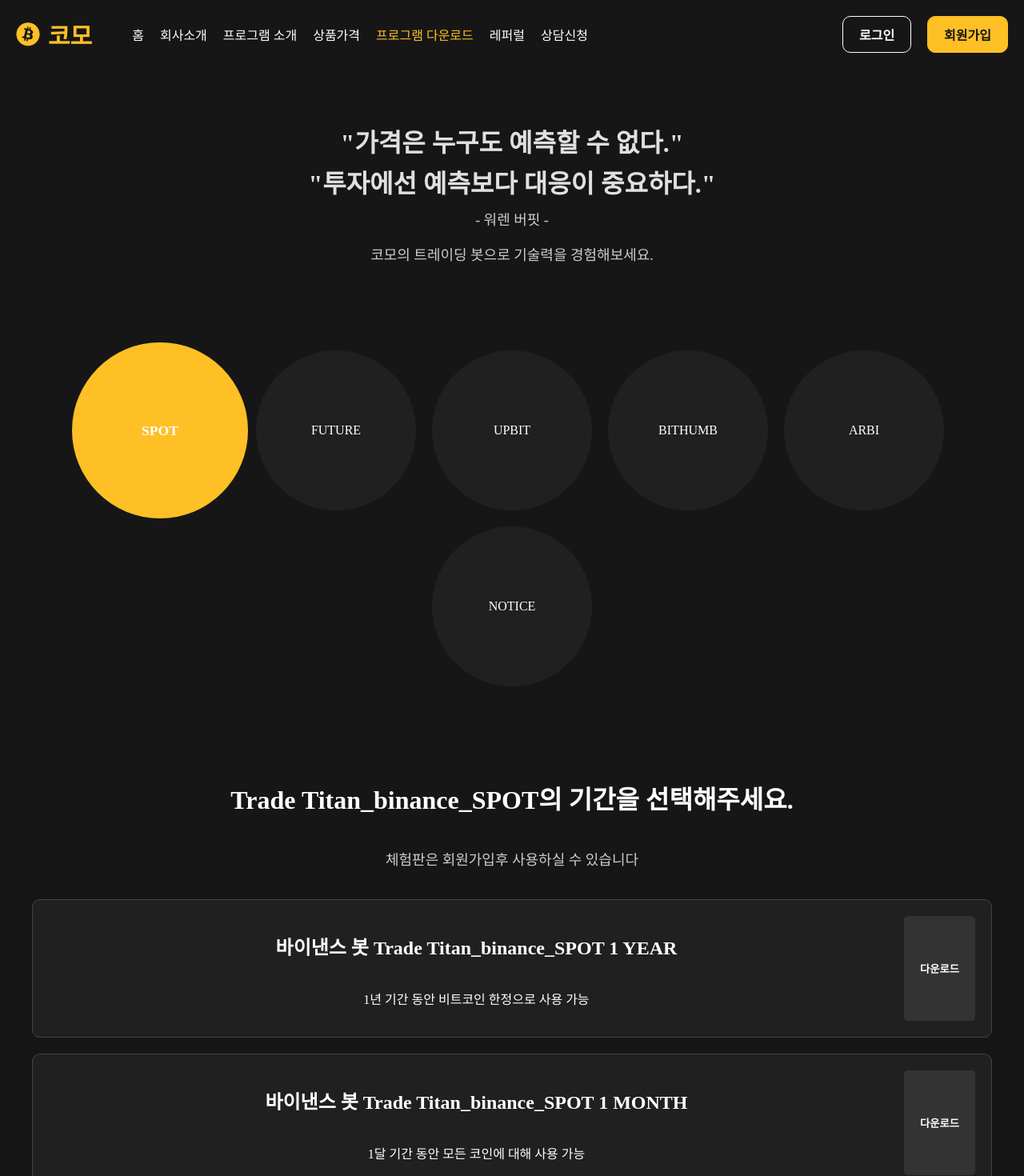
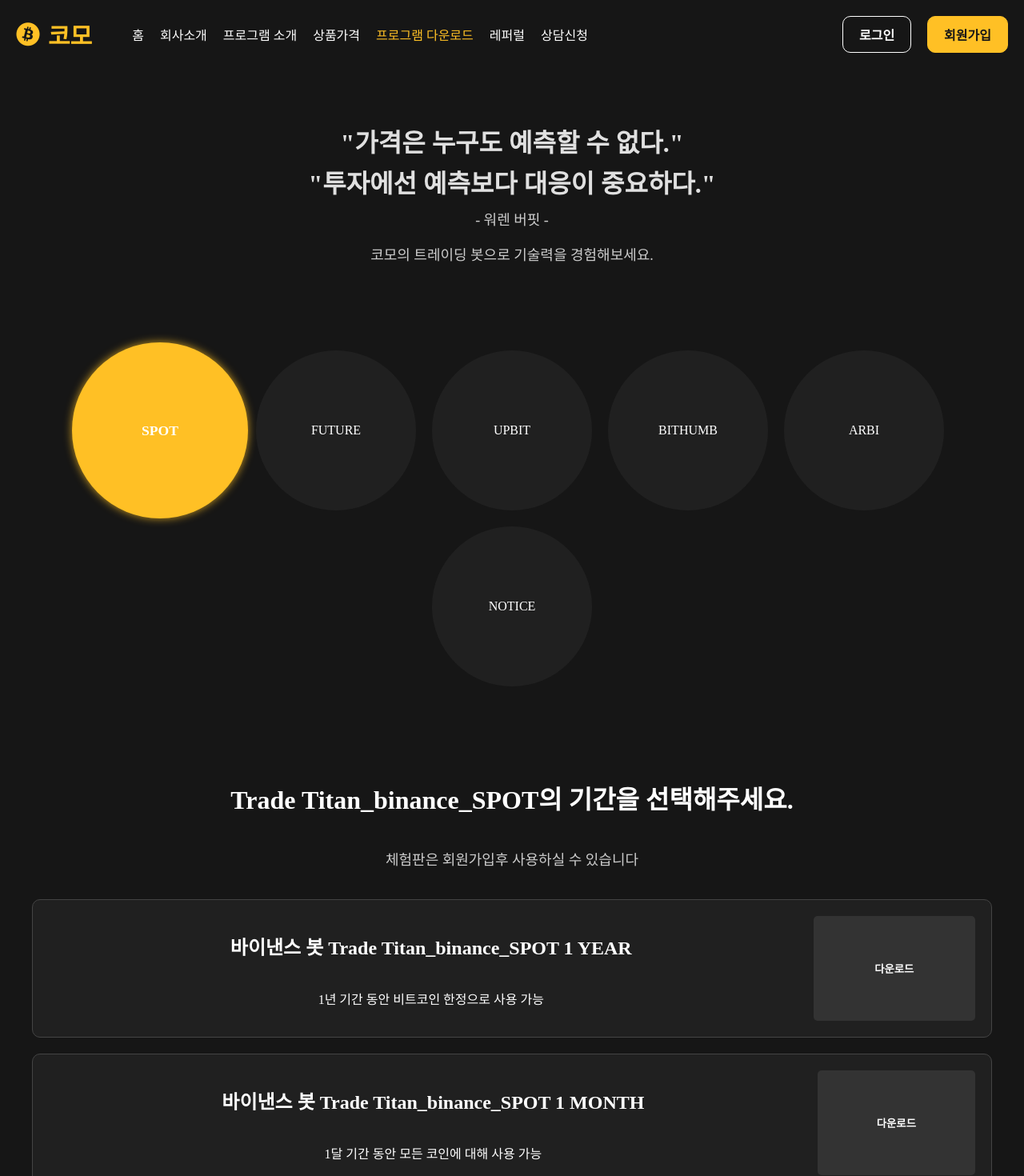
Before and after one commit to Ryugi62/como_website, a Vue app in the folder web/: page /download in a window 1280 px wide. Shown: the top 1470 px of the page at 80% size. Built offline with nearby package versions, Linux system fonts and the light colour scheme.

Commit message:
design : add .bot-select-item.active box-shadow

```diff
--- a/web/src/views/DownloadView.vue
+++ b/web/src/views/DownloadView.vue
@@ -140,6 +140,7 @@ main {
   transform: scale(1.1);
   font-weight: bold;
   background-color: #ffc025;
+  box-shadow: 0 0 10px 0 #ffc025c4;
 }
 
 .duration-select-section {
@@ -158,7 +159,7 @@ main {
 }
 
 .duration-text {
-  flex-grow: 1;
+  flex-grow: 0.8;
   display: flex;
   flex-direction: column;
 }
@@ -169,6 +170,7 @@ main {
   border: none;
   cursor: pointer;
   padding: 10px 20px;
+  flex-grow: 0.2;
   border-radius: 5px;
   background-color: #333333;
 }
```
